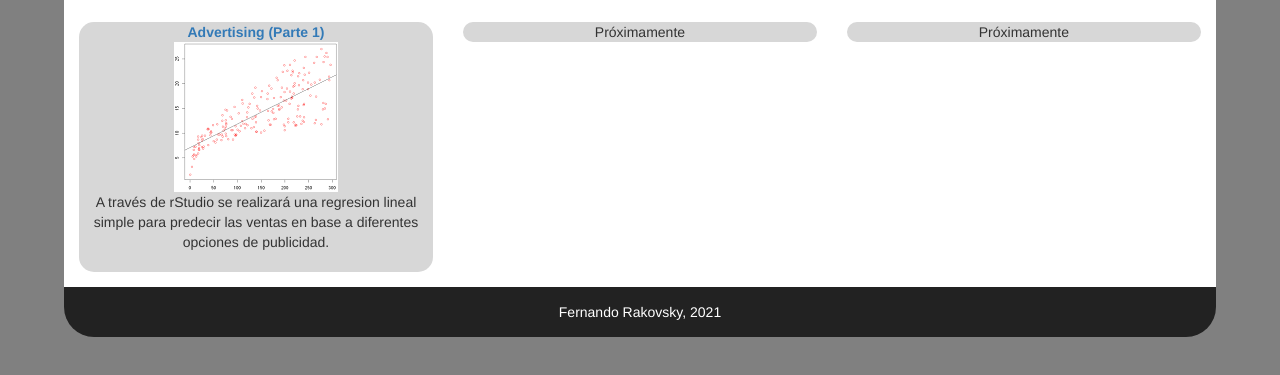
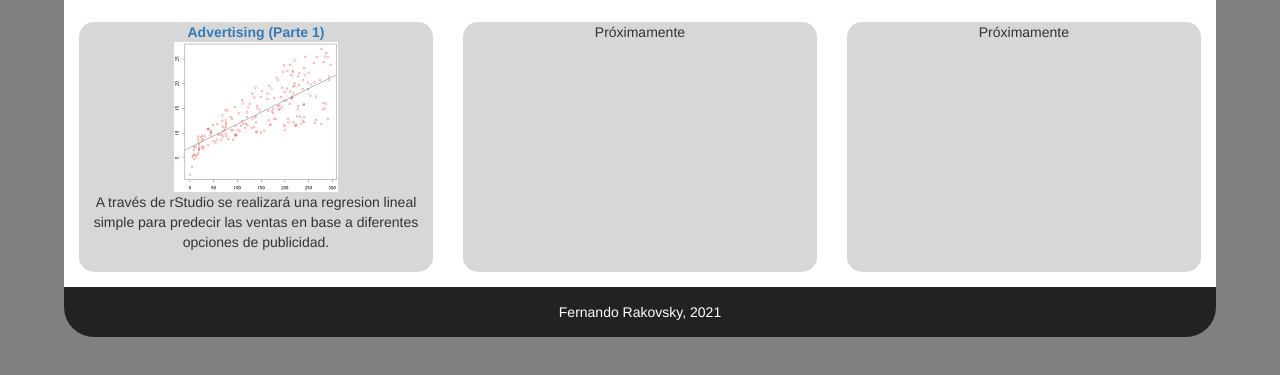
Before and after one commit to Nandorak/Nandorak.github.io, a plain HTML site: page index.html in a window 1280 px wide. Shown: the part 315-690 px from the top of the page. Drawn offline with nearby package versions, Linux system fonts and the light colour scheme.

Commit message:
Fix index

```diff
--- a/index.html
+++ b/index.html
@@ -87,13 +87,13 @@
                 </div>
             </div>
           <div class="col-4" style="text-align: center;">
-            <div style="width: 100%; background-color: #d7d7d7; border-radius: 15px;">
+            <div style="width: 100%; background-color: #d7d7d7; border-radius: 15px; height: 250px;">
                 Próximamente
             </div>
           </div>
         <div class="col-4 right" style="text-align: center;">
             <div class="aside">
-                <div style="width: 100%; background-color: #d7d7d7; border-radius: 15px;">
+                <div style="width: 100%; background-color: #d7d7d7; border-radius: 15px; height: 250px;">
                     Próximamente
                 </div>
             </div>
```
